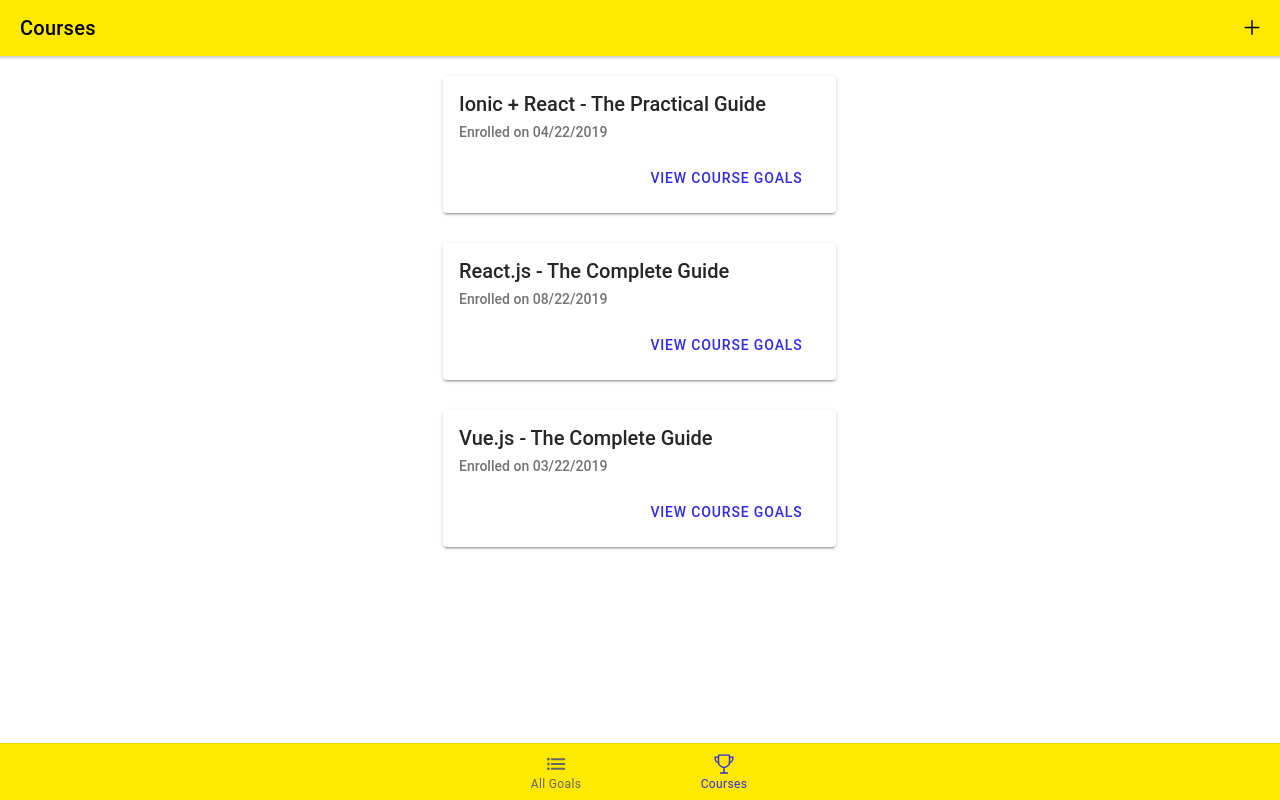
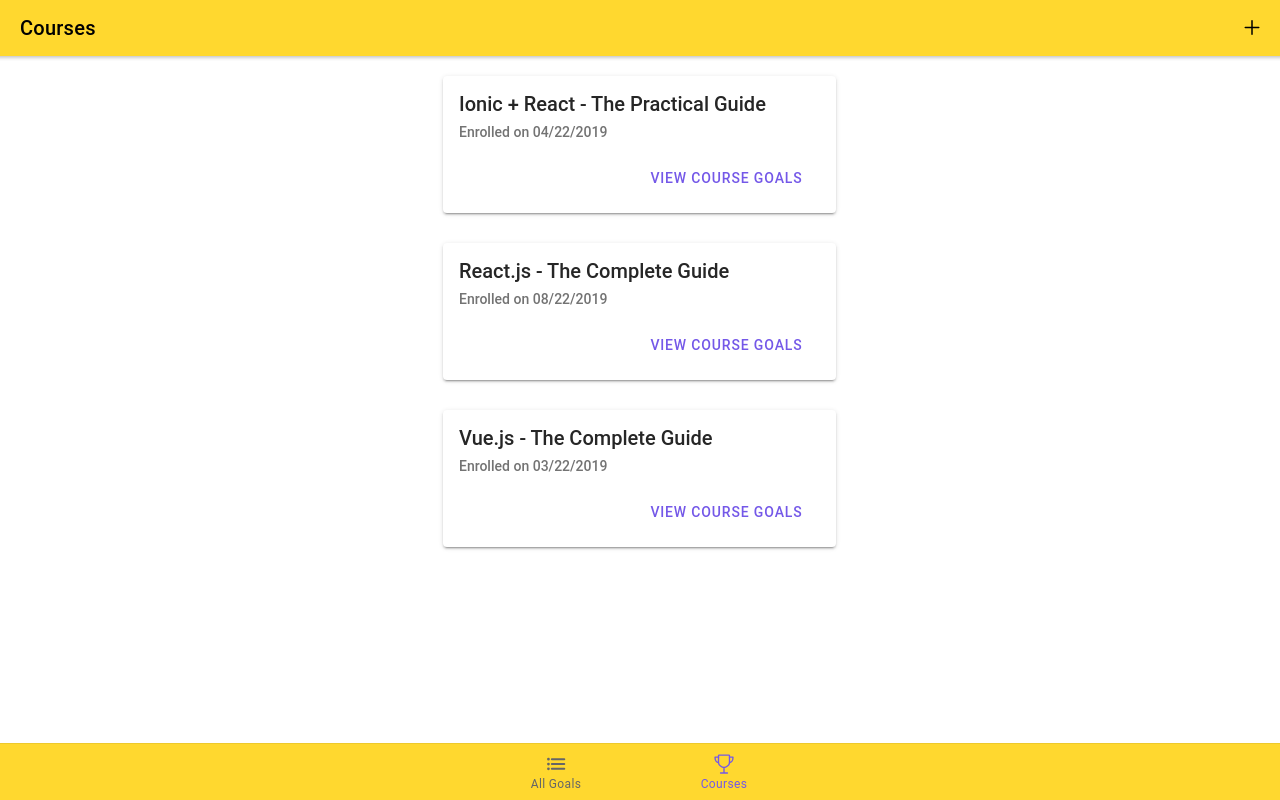
Before and after one commit to md-riaz/ionic-goal, a React (Create React App) app: page /courses/list in a window 1280 px wide. Built offline with nearby package versions, Linux system fonts and the light colour scheme.

Commit message:
refactored components

```diff
--- a/src/App.tsx
+++ b/src/App.tsx
@@ -1,22 +1,7 @@
 import React from 'react';
-import {
-   IonApp,
-   IonContent,
-   IonHeader,
-   IonIcon,
-   IonItem,
-   IonLabel,
-   IonList,
-   IonMenu,
-   IonMenuToggle,
-   IonRouterOutlet,
-   IonTitle,
-   IonToolbar,
-   setupIonicReact,
-} from '@ionic/react';
+import { IonApp, IonRouterOutlet, setupIonicReact } from '@ionic/react';
 import { IonReactRouter } from '@ionic/react-router';
 import { Redirect, Route } from 'react-router-dom';
-import { list, options } from 'ionicons/icons';
 
 /* Core CSS required for Ionic components to work properly */
 import '@ionic/react/css/core.css';
@@ -39,45 +24,14 @@
 import './theme/theme.css';
 import { Filter } from './pages/Filter';
 import { CourseTabs } from './pages/CourseTabs';
+import { SideDrawer } from './components/SideDrawer';
 
 setupIonicReact();
 
 const App: React.FC = () => (
    <IonApp>
       <IonReactRouter>
-         <IonMenu contentId='main'>
-            <IonHeader>
-               <IonToolbar>
-                  <IonTitle>Course Goals</IonTitle>
-               </IonToolbar>
-            </IonHeader>
-            <IonContent>
-               <IonList>
-                  <IonMenuToggle>
-                     <IonItem
-                        button
-                        routerLink='/courses/all-goals'
-                        routerDirection='none'
-                     >
-                        <IonIcon slot='start' icon={list} />
-                        <IonLabel>All Goals</IonLabel>
-                     </IonItem>
-                  </IonMenuToggle>
-
-                  <IonMenuToggle>
-                     <IonItem
-                        button
-                        routerLink='/filter'
-                        routerDirection='none'
-                     >
-                        <IonIcon slot='start' icon={options} />
-                        <IonLabel>Filter</IonLabel>
-                     </IonItem>
-                  </IonMenuToggle>
-               </IonList>
-            </IonContent>
-         </IonMenu>
-
+         <SideDrawer />
          <IonRouterOutlet id='main'>
             <Route path='/filter' exact>
                <Filter />
--- /dev/null
+++ b/src/components/CourseItem.tsx
@@ -0,0 +1,42 @@
+import {
+   IonCard,
+   IonCardHeader,
+   IonCardTitle,
+   IonCardSubtitle,
+   IonCardContent,
+   IonButton,
+} from '@ionic/react';
+import React from 'react';
+
+export const CourseItem: React.FC<{
+   title: string;
+   enrolmentDate: Date;
+   id: string;
+}> = ({ title, enrolmentDate, id }) => {
+   return (
+      <IonCard>
+         <IonCardHeader>
+            <IonCardTitle>{title}</IonCardTitle>
+            <IonCardSubtitle>
+               Enrolled on{' '}
+               {enrolmentDate.toLocaleDateString('en-US', {
+                  year: 'numeric',
+                  month: '2-digit',
+                  day: '2-digit',
+               })}
+            </IonCardSubtitle>
+         </IonCardHeader>
+         <IonCardContent>
+            <div className='ion-text-right'>
+               <IonButton
+                  fill='clear'
+                  color='secondary'
+                  routerLink={`/courses/${id}`}
+               >
+                  View Course Goals
+               </IonButton>
+            </div>
+         </IonCardContent>
+      </IonCard>
+   );
+};
--- /dev/null
+++ b/src/components/SideDrawer.tsx
@@ -0,0 +1,47 @@
+import {
+   IonMenu,
+   IonHeader,
+   IonToolbar,
+   IonTitle,
+   IonContent,
+   IonList,
+   IonMenuToggle,
+   IonItem,
+   IonIcon,
+   IonLabel,
+} from '@ionic/react';
+import { list, options } from 'ionicons/icons';
+import React from 'react';
+
+export const SideDrawer: React.FC<{}> = () => {
+   return (
+      <IonMenu contentId='main'>
+         <IonHeader>
+            <IonToolbar>
+               <IonTitle>Course Goals</IonTitle>
+            </IonToolbar>
+         </IonHeader>
+         <IonContent>
+            <IonList>
+               <IonMenuToggle>
+                  <IonItem
+                     button
+                     routerLink='/courses/all-goals'
+                     routerDirection='none'
+                  >
+                     <IonIcon slot='start' icon={list} />
+                     <IonLabel>All Goals</IonLabel>
+                  </IonItem>
+               </IonMenuToggle>
+
+               <IonMenuToggle>
+                  <IonItem button routerLink='/filter' routerDirection='none'>
+                     <IonIcon slot='start' icon={options} />
+                     <IonLabel>Filter</IonLabel>
+                  </IonItem>
+               </IonMenuToggle>
+            </IonList>
+         </IonContent>
+      </IonMenu>
+   );
+};
--- a/src/pages/Courses.tsx
+++ b/src/pages/Courses.tsx
@@ -2,11 +2,6 @@
 import {
    IonButton,
    IonButtons,
-   IonCard,
-   IonCardContent,
-   IonCardHeader,
-   IonCardSubtitle,
-   IonCardTitle,
    IonCol,
    IonContent,
    IonFab,
@@ -22,6 +17,7 @@
 } from '@ionic/react';
 import { addOutline } from 'ionicons/icons';
 import { AddCourseModal } from '../components/AddCourseModal';
+import { CourseItem } from '../components/CourseItem';
 
 export const COURSE_DATA = [
    {
@@ -104,33 +100,11 @@
                   {COURSE_DATA.map((course) => (
                      <IonRow key={course.id}>
                         <IonCol size-md='4' offset-md='4'>
-                           <IonCard>
-                              <IonCardHeader>
-                                 <IonCardTitle>{course.title}</IonCardTitle>
-                                 <IonCardSubtitle>
-                                    Enrolled on{' '}
-                                    {course.enrolled.toLocaleDateString(
-                                       'en-US',
-                                       {
-                                          year: 'numeric',
-                                          month: '2-digit',
-                                          day: '2-digit',
-                                       }
-                                    )}
-                                 </IonCardSubtitle>
-                              </IonCardHeader>
-                              <IonCardContent>
-                                 <div className='ion-text-right'>
-                                    <IonButton
-                                       fill='clear'
-                                       color='secondary'
-                                       routerLink={`/courses/${course.id}`}
-                                    >
-                                       View Course Goals
-                                    </IonButton>
-                                 </div>
-                              </IonCardContent>
-                           </IonCard>
+                           <CourseItem
+                              title={course.title}
+                              id={course.id}
+                              enrolmentDate={course.enrolled}
+                           />
                         </IonCol>
                      </IonRow>
                   ))}
--- a/src/theme/variables.css
+++ b/src/theme/variables.css
@@ -3,26 +3,26 @@
 
 /** Ionic CSS Variables **/
 :root {
-   --ion-color-primary: #ffe900;
-   --ion-color-primary-rgb: 255, 233, 0;
+   --ion-color-primary: #ffd82f;
+   --ion-color-primary-rgb: 255, 216, 47;
    --ion-color-primary-contrast: #000000;
    --ion-color-primary-contrast-rgb: 0, 0, 0;
-   --ion-color-primary-shade: #e0cd00;
-   --ion-color-primary-tint: #ffeb1a;
+   --ion-color-primary-shade: #e0be29;
+   --ion-color-primary-tint: #ffdc44;
 
-   --ion-color-secondary: #302be8;
-   --ion-color-secondary-rgb: 48, 43, 232;
+   --ion-color-secondary: #7458e8;
+   --ion-color-secondary-rgb: 116, 88, 232;
    --ion-color-secondary-contrast: #ffffff;
    --ion-color-secondary-contrast-rgb: 255, 255, 255;
-   --ion-color-secondary-shade: #2a26cc;
-   --ion-color-secondary-tint: #4540ea;
+   --ion-color-secondary-shade: #664dcc;
+   --ion-color-secondary-tint: #8269ea;
 
-   --ion-color-tertiary: #ffb93f;
-   --ion-color-tertiary-rgb: 255, 185, 63;
-   --ion-color-tertiary-contrast: #000000;
-   --ion-color-tertiary-contrast-rgb: 0, 0, 0;
-   --ion-color-tertiary-shade: #e0a337;
-   --ion-color-tertiary-tint: #ffc052;
+   --ion-color-tertiary: #b337ff;
+   --ion-color-tertiary-rgb: 179, 55, 255;
+   --ion-color-tertiary-contrast: #ffffff;
+   --ion-color-tertiary-contrast-rgb: 255, 255, 255;
+   --ion-color-tertiary-shade: #9e30e0;
+   --ion-color-tertiary-tint: #bb4bff;
 
    --ion-color-success: #2dd36f;
    --ion-color-success-rgb: 45, 211, 111;
@@ -67,68 +67,61 @@
    */
 
    body {
-      --ion-color-primary: #ffe900;
-      --ion-color-primary-rgb: 255, 233, 0;
+      --ion-color-primary: #ffd82f;
+      --ion-color-primary-rgb: 255, 216, 47;
       --ion-color-primary-contrast: #000000;
       --ion-color-primary-contrast-rgb: 0, 0, 0;
-      --ion-color-primary-shade: #e0cd00;
-      --ion-color-primary-tint: #ffeb1a;
+      --ion-color-primary-shade: #e0be29;
+      --ion-color-primary-tint: #ffdc44;
 
-      --ion-color-secondary: #302be8;
-      --ion-color-secondary-rgb: 48, 43, 232;
+      --ion-color-secondary: #7458e8;
+      --ion-color-secondary-rgb: 116, 88, 232;
       --ion-color-secondary-contrast: #ffffff;
       --ion-color-secondary-contrast-rgb: 255, 255, 255;
-      --ion-color-secondary-shade: #2a26cc;
-      --ion-color-secondary-tint: #4540ea;
+      --ion-color-secondary-shade: #664dcc;
+      --ion-color-secondary-tint: #8269ea;
 
-      --ion-color-tertiary: #ffb93f;
-      --ion-color-tertiary-rgb: 255, 185, 63;
-      --ion-color-tertiary-contrast: #000000;
-      --ion-color-tertiary-contrast-rgb: 0, 0, 0;
-      --ion-color-tertiary-shade: #e0a337;
-      --ion-color-tertiary-tint: #ffc052;
+      --ion-color-tertiary: #b337ff;
+      --ion-color-tertiary-rgb: 179, 55, 255;
+      --ion-color-tertiary-contrast: #ffffff;
+      --ion-color-tertiary-contrast-rgb: 255, 255, 255;
+      --ion-color-tertiary-shade: #9e30e0;
+      --ion-color-tertiary-tint: #bb4bff;
 
-      --ion-color-success: #2fdf75;
-      --ion-color-success-rgb: 47, 223, 117;
+      --ion-color-success: #2dd36f;
+      --ion-color-success-rgb: 45, 211, 111;
       --ion-color-success-contrast: #000000;
       --ion-color-success-contrast-rgb: 0, 0, 0;
-      --ion-color-success-shade: #29c467;
-      --ion-color-success-tint: #44e283;
+      --ion-color-success-shade: #28ba62;
+      --ion-color-success-tint: #42d77d;
 
-      --ion-color-warning: #ffd534;
-      --ion-color-warning-rgb: 255, 213, 52;
+      --ion-color-warning: #ffc409;
+      --ion-color-warning-rgb: 255, 196, 9;
       --ion-color-warning-contrast: #000000;
       --ion-color-warning-contrast-rgb: 0, 0, 0;
-      --ion-color-warning-shade: #e0bb2e;
-      --ion-color-warning-tint: #ffd948;
+      --ion-color-warning-shade: #e0ac08;
+      --ion-color-warning-tint: #ffca22;
 
-      --ion-color-danger: #ff4961;
-      --ion-color-danger-rgb: 255, 73, 97;
+      --ion-color-danger: #eb445a;
+      --ion-color-danger-rgb: 235, 68, 90;
       --ion-color-danger-contrast: #ffffff;
       --ion-color-danger-contrast-rgb: 255, 255, 255;
-      --ion-color-danger-shade: #e04055;
-      --ion-color-danger-tint: #ff5b71;
+      --ion-color-danger-shade: #cf3c4f;
+      --ion-color-danger-tint: #ed576b;
 
-      --ion-color-dark: #f4f5f8;
-      --ion-color-dark-rgb: 244, 245, 248;
-      --ion-color-dark-contrast: #000000;
-      --ion-color-dark-contrast-rgb: 0, 0, 0;
-      --ion-color-dark-shade: #d7d8da;
-      --ion-color-dark-tint: #f5f6f9;
-
-      --ion-color-medium: #989aa2;
-      --ion-color-medium-rgb: 152, 154, 162;
+      --ion-color-medium: #92949c;
+      --ion-color-medium-rgb: 146, 148, 156;
       --ion-color-medium-contrast: #000000;
       --ion-color-medium-contrast-rgb: 0, 0, 0;
-      --ion-color-medium-shade: #86888f;
-      --ion-color-medium-tint: #a2a4ab;
+      --ion-color-medium-shade: #808289;
+      --ion-color-medium-tint: #9d9fa6;
 
-      --ion-color-light: #222428;
-      --ion-color-light-rgb: 34, 36, 40;
-      --ion-color-light-contrast: #ffffff;
-      --ion-color-light-contrast-rgb: 255, 255, 255;
-      --ion-color-light-shade: #1e2023;
-      --ion-color-light-tint: #383a3e;
+      --ion-color-light: #f4f5f8;
+      --ion-color-light-rgb: 244, 245, 248;
+      --ion-color-light-contrast: #000000;
+      --ion-color-light-contrast-rgb: 0, 0, 0;
+      --ion-color-light-shade: #d7d8da;
+      --ion-color-light-tint: #f5f6f9;
    }
 
    /*
```
Also changed, not shown: src/components/EditableGoalItem.tsx (added, +37 -0 lines), src/pages/CourseGoals.tsx (+12 -29 lines).
